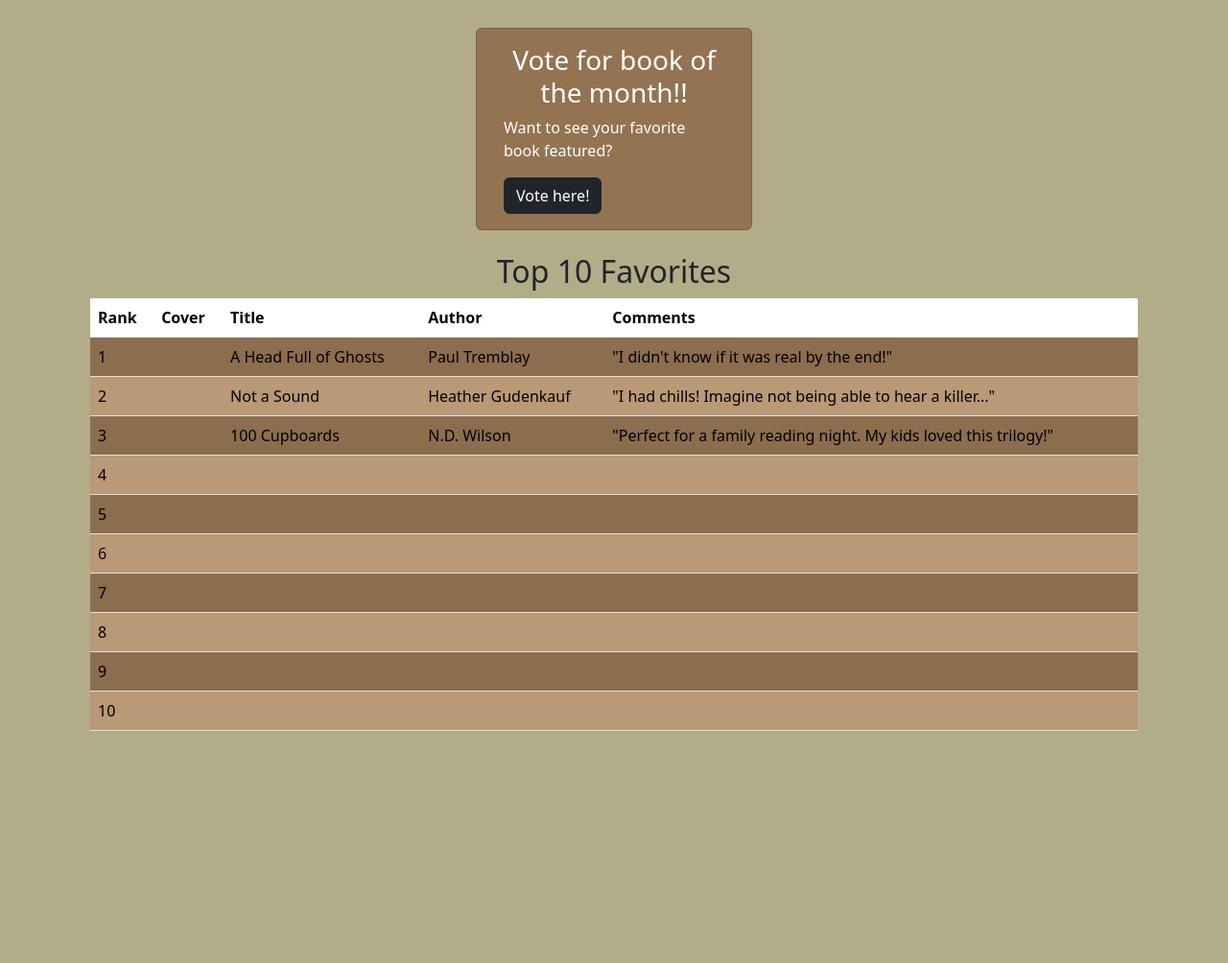
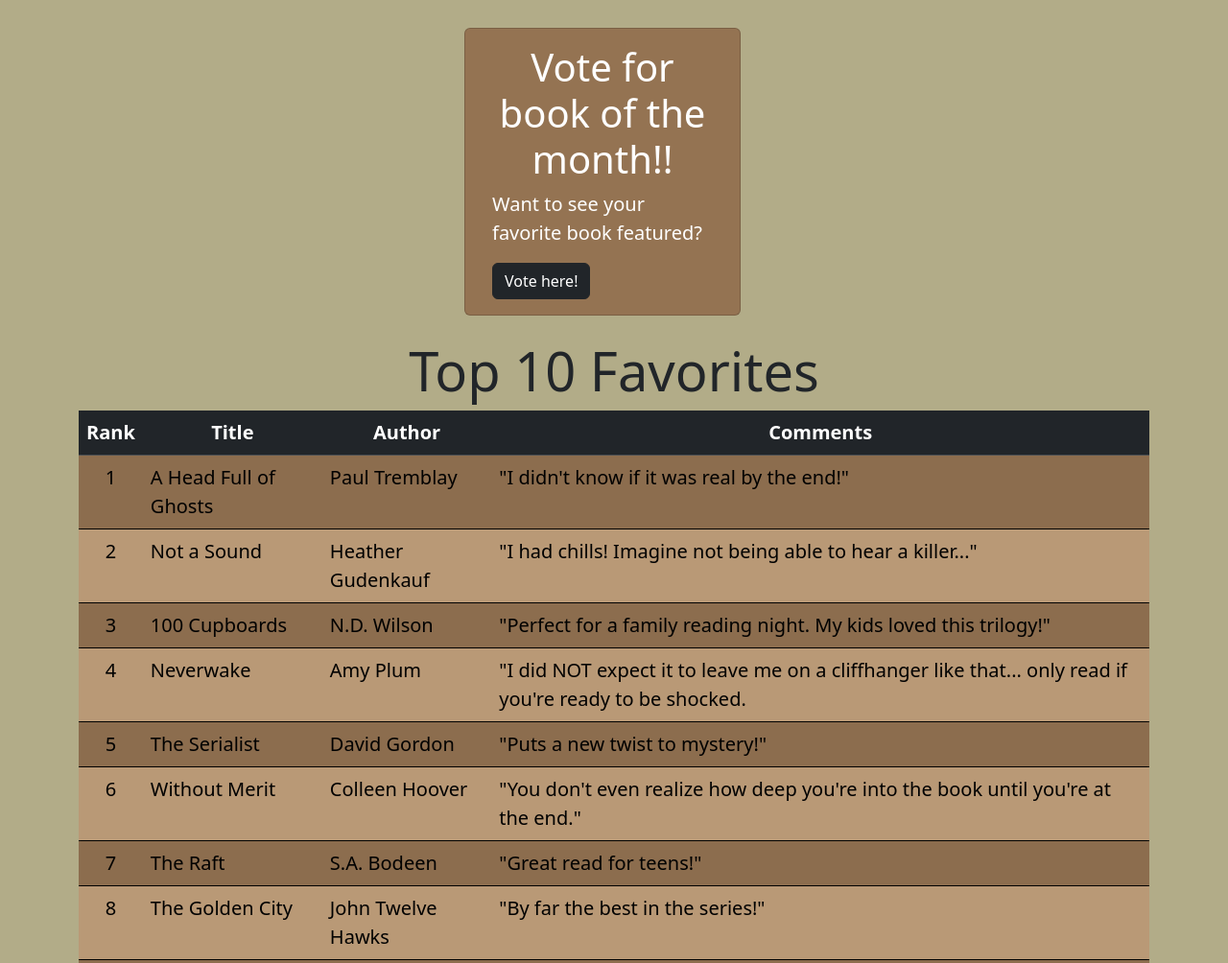
Before and after one commit to ryannkarcher/Books, a website: page index.html in a window 1280 px wide. Shown: the part 908-1912 px from the top of the page at 96% size. Before the commit the page ends 1686 px from the top, so only its background shows below. Drawn offline with nearby package versions, Linux system fonts and the light colour scheme.

Commit message:
video script

```diff
--- a/books.css
+++ b/books.css
@@ -18,12 +18,6 @@
    background-color: #947352;
 }
 
-a {
-   color: white;
-   text-decoration: none;
-   font-size: 20px;
-}
-
 .table-striped>tbody>tr:nth-child(odd)>td,
 .table-striped>tbody>tr:nth-child(odd)>th {
    background-color: #947352;
--- a/index.html
+++ b/index.html
@@ -18,19 +18,32 @@
    <title>Books to Book</title>
    <link rel="stylesheet" href="node_modules/bootstrap/dist/css/bootstrap.min.css" />
    <link rel="stylesheet" href="books.css">
+      <!-- needs links to the bootstrap module and the CSS to function
+      correctly. -->
 </head>
 
 <body class="bg-green">
+      <!-- background green for the main body; personal css -->
    <header class="bg-brown">
+      <!-- background brown for other parts to empahsize, such as the headings/links -->
       <h1 class="container display-1">Books to Book</h1>
+         <!-- container so the title "Books to Book" is separate -->
       <div class="container">
+         <!-- container for all page links -->
          <nav class="navbar navbar-expand-sm fs-5">
+            <!-- class navbar allows nav tag to attach to it, then the expand
+            navabar for when the screen is above the size of small, font size 5-->
             <a class="navbar-brand" href="index.html">Home</a>
+               <!-- navbar-brand is usually the company name home button -->
             <button class="navbar-toggler" type="button" data-toggle="collapse"
             data-target="#navbarNavDropdown" aria-controle="navbarNavDropdown" aria-expanded="false" aria-label="Toggle navigation">
                <span class="navbar-toggler-icon"></span>
+               <!-- this whole section is so that the hamburger icon works as a
+               link -->
             </button>
             <div class="collapse navbar-collapse" id="navbarNavDropdown">
+               <!-- function is for when the navbar is collapsed and
+               puts the following items into the contents-->
                <ul class="navbar-nav">
                   <li class="nav-item active">
                      <a class="nav-link" href="genres.html">Genres</a>
@@ -49,39 +62,58 @@
          <div class="col fs-5 text-center my-3">
             Vote for the book of the month, sign up for recommendations, and contact us for questions and feedback on our Forms page!
          </div>
+         <!-- first column is across the screen, centered text, and
+         margins along the y axis (top/bottom) are 3 -->
       <div class="row">
          <div class="col">
             <h2 class="text-center display-3">Book of the Month!</h2>
+            <!-- within the same container but a different row,
+            the title of Book of the Month is centered-->
          </div>
-      </div>
       </div>
       <div class="row">
          <div class="col-md-3">
             <img class="image1 my-3" src="images/thegrove.jpg" alt="The Grove by John Rector"/>
          </div>
+            <!-- same container but different row includes the picture,
+            the title/author, and a description of the book. these three are
+            all in the same row but in 2 separate columns so that when
+            the screen is expanded, they are next to the picture and not
+            just below it like on a smaller screen-->
+            <!-- also includes CSS image2 since the sizing and
+            placement were off -->
          <div class="col-md-6 mb-3">
             <h3 class="text-center text-white display-4">The Grove by John Rector</h3>
             <p class="fs-5">
                In this dark, psychological thriller, farmer Dexter McCray becomes both a detective and a suspect. He is a man fighting to escape a troubled past, but after waking from an alcoholic blackout to discover his tractor stuck in a ditch and the body of a teenage girl in the cottonwood grove bordering his cornfield, he wonders if it's a fight he cannot win. In the hopes of proving his innocence, he sets out to find the truth. Now, isolated from friends and family and devoid of an alibi, he turns to the only person left who can help pick up the pieces of his shattered life...the dead girl herself. Rector understands the complexities of a haunting tale and a compelling who-done-it, and he takes listeners on a ride that is both memorable and unsettling.
             </p>
          </div>
+
          <aside class="card mb-4 bg-brown text-white" style="display: block; margin-left: auto; margin-right: auto; width:18rem;">
             <div class="card-body">
-               <h3 class="card-title text-center">Vote for book of the month!!</h3>
-               <p class="card-text">Want to see your favorite book featured?</p>
+               <h3 class="card-title text-center display-6">Vote for book of the month!!</h3>
+               <p class="card-text fs-5">Want to see your favorite book featured?</p>
             <a href="form.html" class="btn btn-dark">Vote here!</a>
             </div>
          </aside>
+            <!-- the aside is also within the same row but in a third column
+            (technically card that takes up the space of the third column)
+            so that when the screen is expanded, it is to the right of the
+            book of the month section; also includes a button styled dark
+            that takes you to the form site to vote -->
       </div>
 
-      <div class="container">
+      <div class="container fs-5">
          <div class="row">
             <div class="col-md-12">
-               <h2 class="text-center">Top 10 Favorites</h2>
-               <table class="table table-striped">
-                  <thead>
+               <h2 class="text-center display-4">Top 10 Favorites</h2>
+               <table class="table table-striped" style="border: 0">
+                  <!-- used table to attach the table tag to the bootstrap
+                     then used table-striped to get alternating colors.
+                     table-dark in the thead class since thead-dark
+                     wasn't working but achieved same effect-->
+                  <thead class="table-dark text-center">
                         <th scope="col">Rank</th>
-                        <th scope="col">Cover</th>
                         <th scope="col">Title</th>
                         <th scope="col">Author</th>
                         <th scope="col">Comments</th>
@@ -89,76 +121,66 @@
                   </thead>
                   <tbody>
                      <tr>
-                        <td scope="row">1</td>
-                        <td>
-                           <img href="images/headFullofGhosts"/>
-                        </td>
+                        <td scope="row" class="text-center">1</td>
+                           <!-- scope is used to ID the whole row
+                           and format it accordingly-->
                         <td>A Head Full of Ghosts</td>
                         <td>Paul Tremblay</td>
                         <td>"I didn't know if it was real by the end!"</td>
                      </tr>
                      <tr>
-                        <td scope="row">2</td>
-                        <td></td>
+                        <td scope="row" class="text-center">2</td>
                         <td>Not a Sound</td>
                         <td>Heather Gudenkauf</td>
                         <td>"I had chills! Imagine not being able to hear a killer..."</td>
                      </tr>
                      <tr>
-                        <td scope="row">3</td>
-                        <td></td>
+                        <td scope="row" class="text-center">3</td>
                         <td>100 Cupboards</td>
                         <td>N.D. Wilson</td>
                         <td>"Perfect for a family reading night. My kids loved this trilogy!"</td>
                      </tr>
                      <tr>
-                        <td scope="row">4</td>
-                        <td></td>
-                        <td></td>
-                        <td></td>
-                        <td></td>
+                        <td scope="row" class="text-center">4</td>
+                        <td>Neverwake</td>
+                        <td>Amy Plum</td>
+                        <td>"I did NOT expect it to leave me on a cliffhanger like that... only read if you're ready to be shocked.</td>
                      </tr>
                      <tr>
-                        <td scope="row">5</td>
-                        <td></td>
-                        <td></td>
-                        <td></td>
-                        <td></td>
+                        <td scope="row" class="text-center">5</td>
+                        <td>The Serialist</td>
+                        <td>David Gordon</td>
+                        <td>"Puts a new twist to mystery!"</td>
                      </tr>
                      <tr>
-                        <td scope="row">6</td>
-                        <td></td>
-                        <td></td>
-                        <td></td>
-                        <td></td>
+                        <td scope="row" class="text-center">6</td>
+                        <td>Without Merit</td>
+                        <td>Colleen Hoover</td>
+                        <td>"You don't even realize how deep you're into the book until you're at the end."</td>
                      </tr>
                      <tr>
-                        <td scope="row">7</td>
-                        <td></td>
-                        <td></td>
-                        <td></td>
-                        <td></td>
+                        <td scope="row" class="text-center">7</td>
+                        <td>The Raft</td>
+                        <td>S.A. Bodeen</td>
+                        <td>"Great read for teens!"</td>
                      </tr>
                      <tr>
-                        <td scope="row">8</td>
-                        <td></td>
-                        <td></td>
-                        <td></td>
-                        <td></td>
+                        <td scope="row" class="text-center">8</td>
+                        <td>The Golden City</td>
+                        <td>John Twelve Hawks</td>
+                        <td>"By far the best in the series!"</td>
                      </tr>
                      <tr>
-                        <td scope="row">9</td>
-                        <td></td>
-                        <td></td>
-                        <td></td>
-                        <td></td>
+                        <td scope="row" class="text-center">9</td>
+                        <td>The Fallen</td>
+                        <td>Chris DiGiuseppi</td>
+                        <td>"This is the first time I've found a book that was like YA but for adults!"</td>
                      </tr>
                      <tr>
-                        <td scope="row">10</td>
-                        <td></td>
-                        <td></td>
-                        <td></td>
-                        <td></td>
+                        <td scope="row" class="text-center">10</td>
+                        <td>Ghost</td>
+                        <td>Alan Lightman</td>
+                        <td>"Well obviously I HAD to read it for Halloween... and it was very spooky!"</td>
                      </tr>
                   </tbody>
                </table>
@@ -168,5 +190,6 @@
    </div>
 
 </body>
+   <!-- needs script src to allow for bootstrap to function properly. -->
    <script src="node_modules/bootstrap/dist/js/bootstrap.min.js"></script>
 </html>
```
Also changed, not shown: form.html (+52 -36 lines), genres.html (+13 -23 lines), 1 other file.
